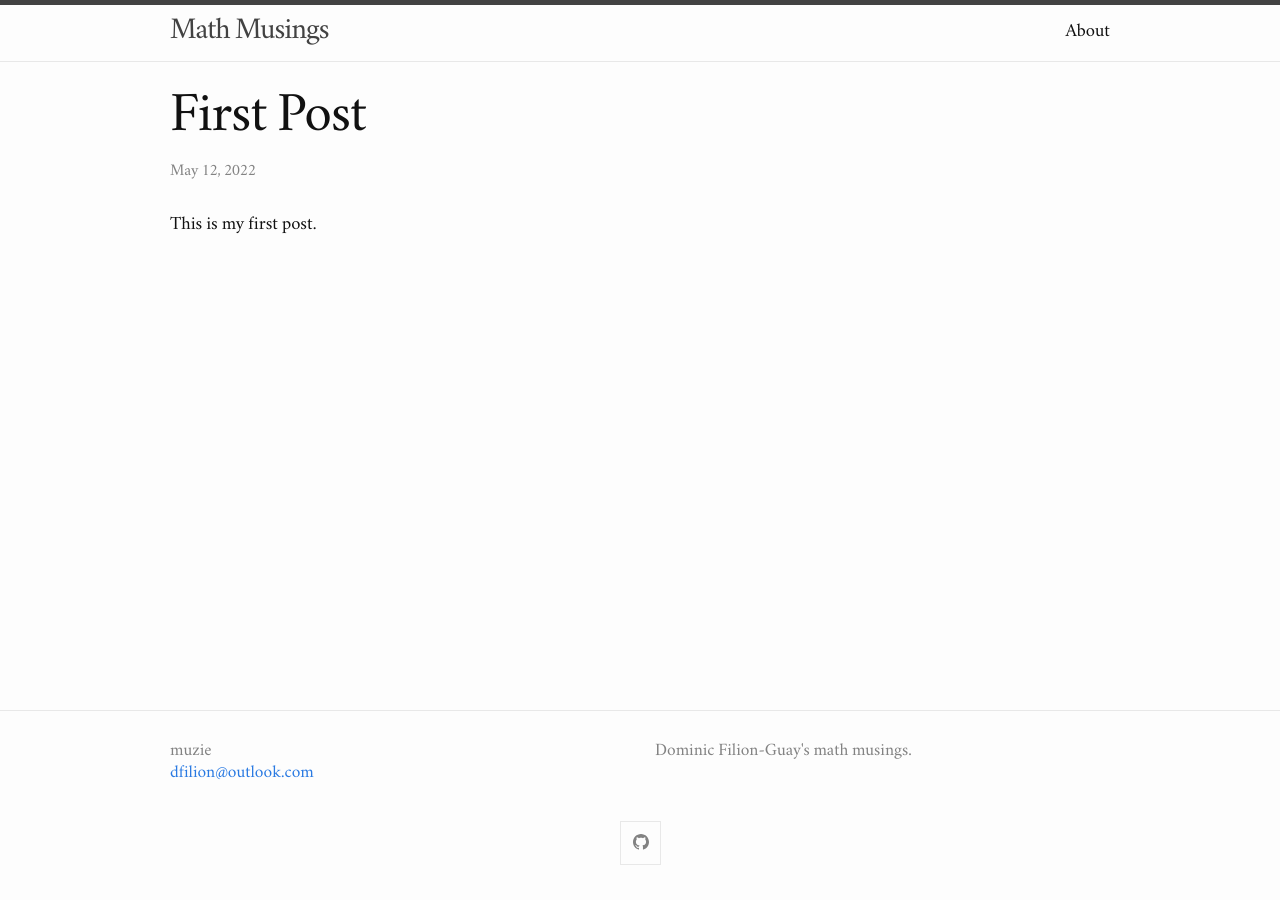
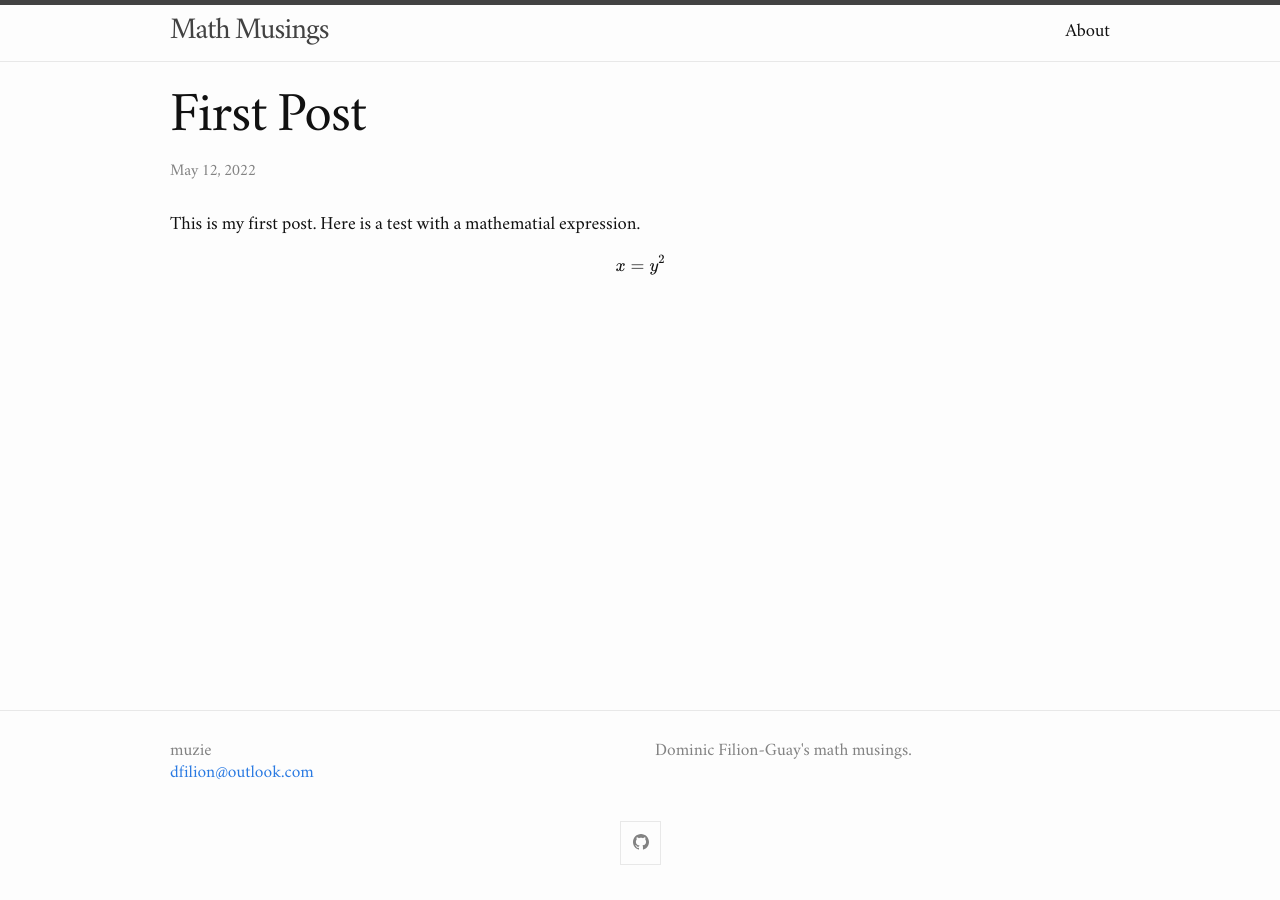
Before and after one commit to axxonite/math_musings, a Jekyll site: the page built from docs/_posts/2022-05-12-first-post.md, in a window 1280 px wide. Built offline with Jekyll 4.4.1, drawn with Linux system fonts in a browser that asks for light colours.

```diff
--- a/docs/_layouts/default.html
+++ b/docs/_layouts/default.html
@@ -1,6 +1,9 @@
 <!DOCTYPE html>
 <html lang="{{ page.lang | default: site.lang | default: "en" }}">
-
+  <script src="https://polyfill.io/v3/polyfill.min.js?features=es6"></script>
+  <script id="MathJax-script" async
+          src="https://cdn.jsdelivr.net/npm/mathjax@3/es5/tex-mml-chtml.js">
+  </script>
   {%- include head.html -%}
 
   <body>
--- a/docs/_posts/2022-05-12-first-post.md
+++ b/docs/_posts/2022-05-12-first-post.md
@@ -3,4 +3,6 @@ layout: post
 date: 2022-05-12 11:50:00
 ---
 
-This is my first post.
+This is my first post. Here is a test with a mathematial expression.
+
+$$ x = y^2 $$
```
Also changed, not shown: docs/screenshot.png (deleted).
